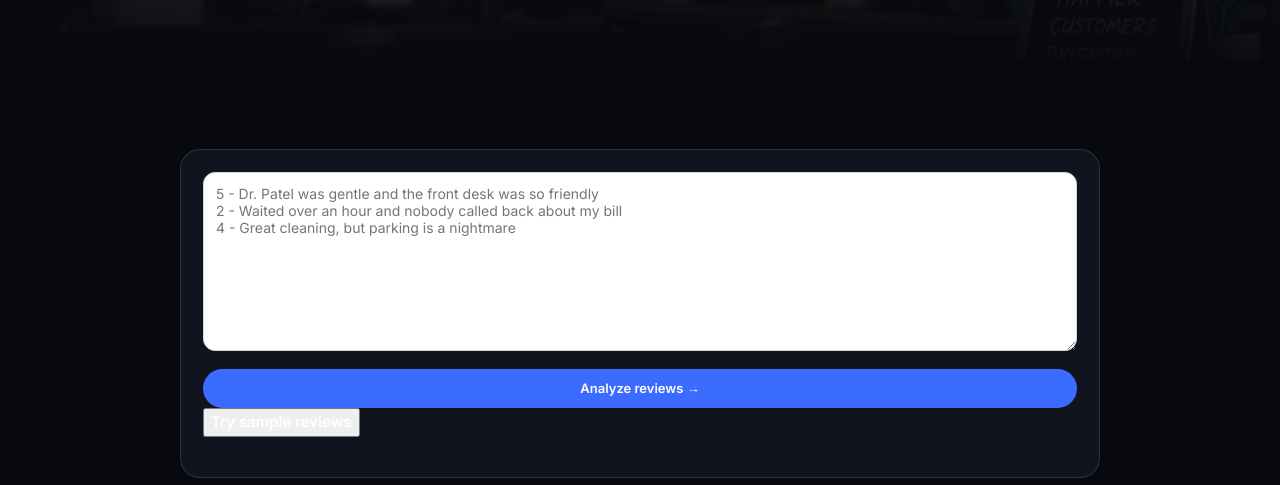
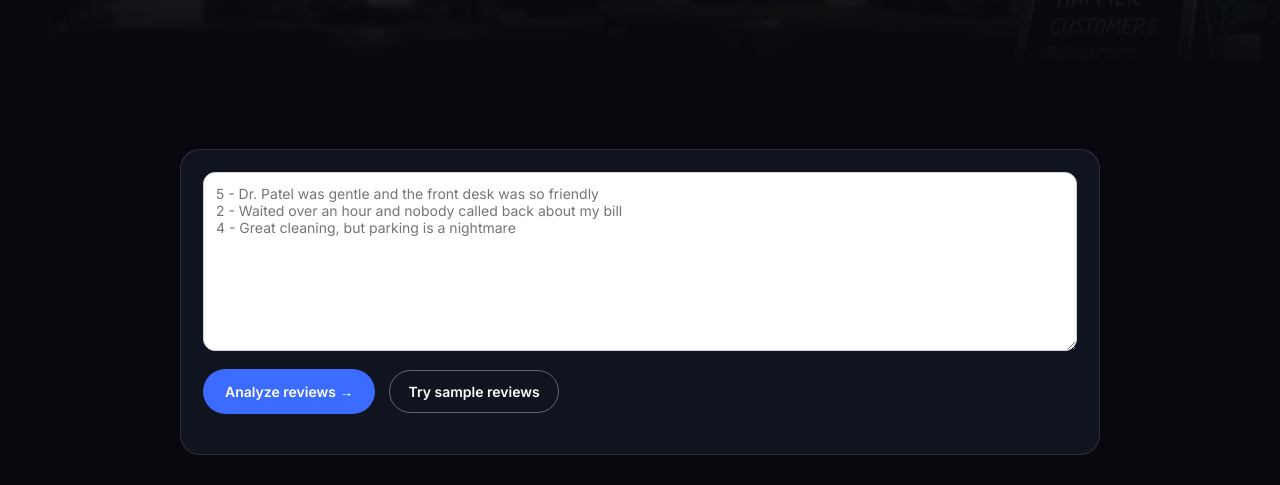
Before and after one commit to bret1976/starling, a plain HTML site: page static/analyzer.html in a window 1280 px wide. Shown: the part 467-952 px from the top of the page. Drawn offline with Linux system fonts and the light colour scheme.

Commit message:
Review analyzer: tidy button styles

```diff
--- a/static/analyzer.html
+++ b/static/analyzer.html
@@ -36,7 +36,7 @@
       <textarea id="rv" rows="9" style="width:100%;box-sizing:border-box;border-radius:12px;border:1px solid #d0d5dd;padding:12px;font:14px Inter,sans-serif;color:#101828" placeholder="5 - Dr. Patel was gentle and the front desk was so friendly
 2 - Waited over an hour and nobody called back about my bill
 4 - Great cleaning, but parking is a nightmare"></textarea>
-      <p style="margin-top:12px"><button class="btn-blue" id="go" type="button" style="border:0;cursor:pointer">Analyze reviews →</button> <button class="btn-ghost" id="sample" type="button" style="cursor:pointer">Try sample reviews</button></p>
+      <p style="margin-top:12px;display:flex;gap:14px;align-items:center;flex-wrap:wrap"><button class="btn-blue" id="go" type="button" style="width:auto;padding:12px 22px;font-size:14px">Analyze reviews →</button> <button class="btn-ghost" id="sample" type="button" style="background:transparent;border:1px solid rgba(255,255,255,.35);border-radius:999px;padding:10px 18px;font-size:14px;cursor:pointer">Try sample reviews</button></p>
       <div id="out" style="margin-top:18px"></div>
     </div>
   </section>
```
